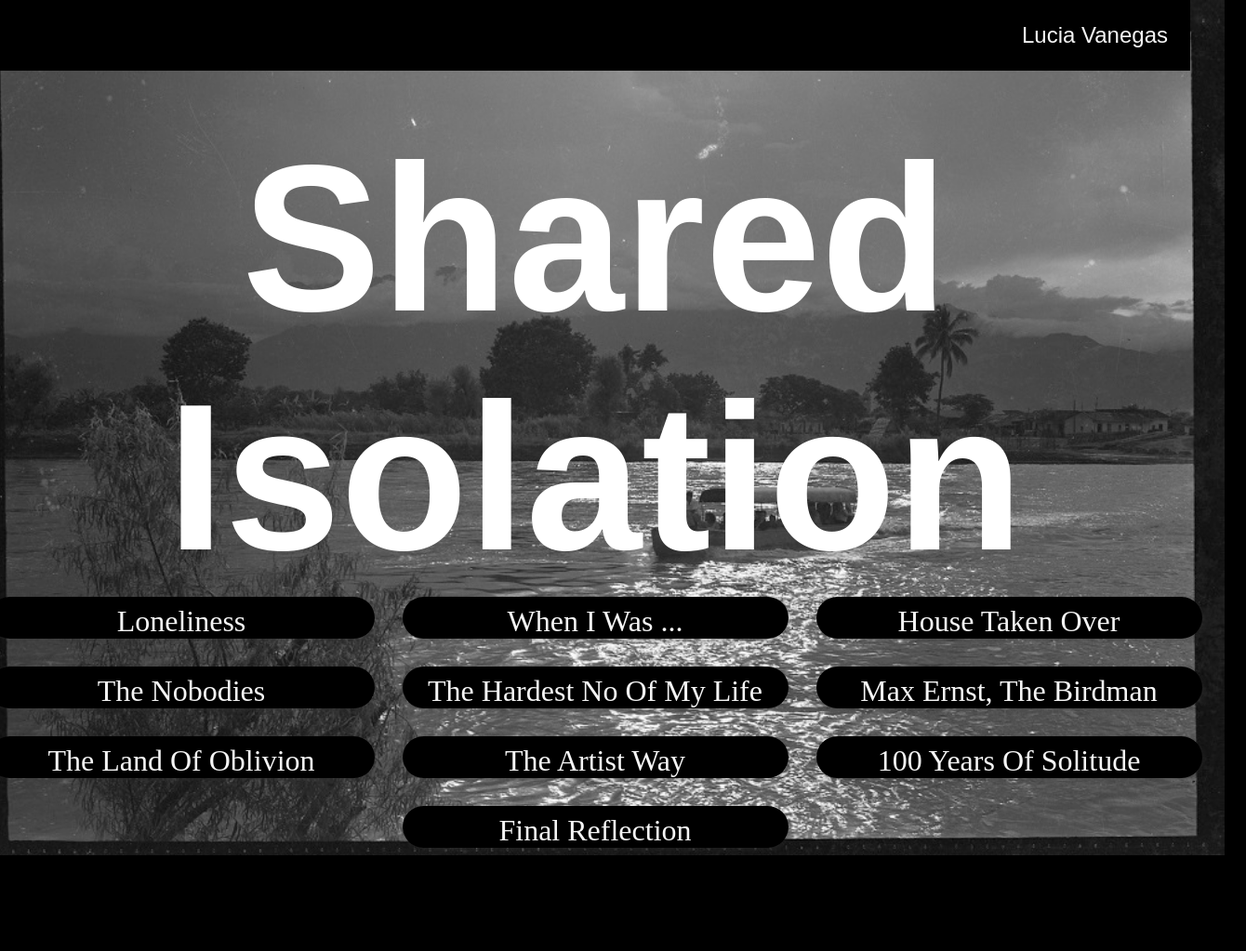
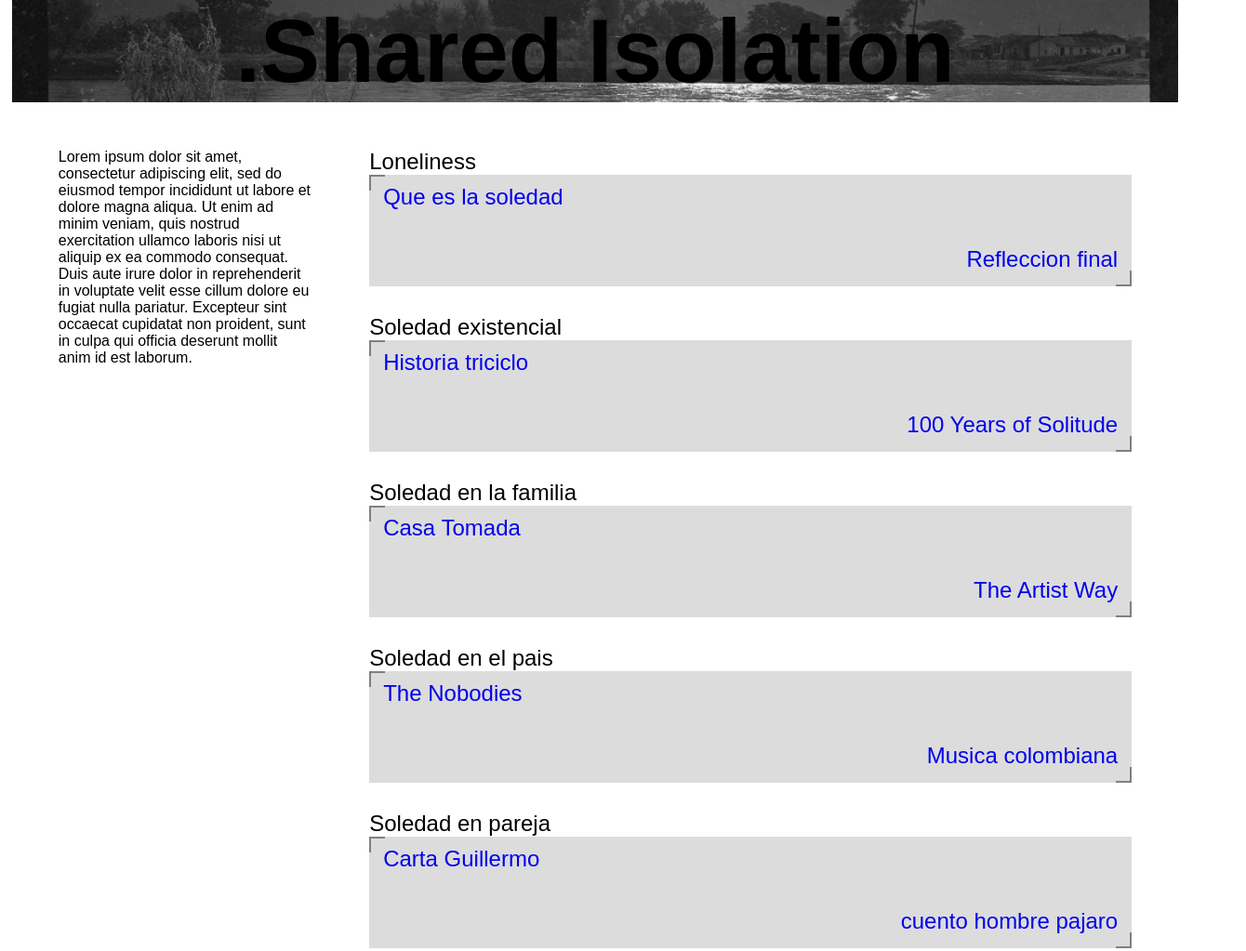
Before and after one commit to luciav416/luciav416.github.io, a plain HTML site: page index.html in a window 1280 px wide. Shown: the top 1023 px of the page at 93% size, 1340 px wide, since content can reach past the window. Before the commit the page ends 920 px from the top, so only its background shows below. Drawn offline with Linux system fonts and the light colour scheme; a web font is replaced by a local one.

Commit message:
30 nov
Co-Authored-By: Andrea Lucia Vanegas Castro <vanea718@newschool.edu>

```diff
--- a/index.html
+++ b/index.html
@@ -1,5 +1,6 @@
 <!DOCTYPE html>
 <html>
+
 <head>
     <meta charset="utf-8">
     <meta http-equiv="X-UA-Compatible" content="IE=edge">
@@ -11,31 +12,88 @@
 </head>
 
 <body>
-        <div class="content">
-            <div class="banner">
-                <p id="author">Lucia Vanegas</p>
+    <div id="container">
+        <header id="shrink-header">
+            <h1>
+                .Shared Isolation
+            </h1>
+            <div id="scroll-text">
+                <p>
+                    (Scroll)
+                </p>
             </div>
+        </header>
+        <main>
+            <aside id="text-information">
+                <p>
+                    Lorem ipsum dolor sit amet, consectetur adipiscing elit, sed do eiusmod tempor incididunt ut labore et dolore magna aliqua. Ut enim ad minim veniam, quis nostrud exercitation ullamco laboris nisi ut                     aliquip ex ea commodo consequat. Duis aute irure dolor in reprehenderit in voluptate velit esse cillum dolore eu fugiat nulla pariatur. Excepteur sint occaecat cupidatat non proident, sunt in culpa qui officia deserunt mollit anim id est laborum.
+                </p>
+            </aside>
+            <section id="entries">
+                <article class="entry-box">
+                    <div class="entries-title">
+                        <h2>
+                            Loneliness
+                        </h2>
+                    </div>
+                    <div class="entries-links">
+                        <a class="entry-a" href="entry-1/index.html">Que es la soledad</a>
+                        <a class="entry-b" href="entry-10/index.html">Refleccion final</a>
+                    </div>
+                </article>
+                <article class="entry-box" >
+                    <div class="entries-title">
+                        <h2>
+                            Soledad existencial
+                        </h2>
+                    </div>
+                    <div class="entries-links">
+                        <a class="entry-a" href="entry-2/index.html">Historia triciclo</a>
+                        <a class="entry-b" href="entry-9/index.html">100 Years of Solitude</a>
+                    </div>
+                </article>
+                <article class="entry-box">
+                    <div class="entries-title">
+                        <h2>
+                            Soledad en la familia
+                        </h2>
+                    </div>
+                    <div class="entries-links">
+                        <a class="entry-a" href="entry-3/index.html">Casa Tomada</a>
+                        <a class="entry-b" href="entry-5/index.html">The Artist Way</a>
+                    </div>
+                </article>
+                <article class="entry-box">
+                    <div class="entries-title">
+                        <h2>
+                            Soledad en el pais
+                        </h2>
+                    </div>
+                    <div class="entries-links">
+                        <a class="entry-a" href="entry-8/index.html">The Nobodies</a>
+                        <a class="entry-b" href="entry-7/index.html">Musica colombiana</a>
+                    </div>
+                </article>
+                <article class="entry-box">
+                    <div class="entries-title">
+                        <h2>
+                            Soledad en pareja
+                        </h2>
+                    </div>
+                    <div class="entries-links">
+                        <a class="entry-a" href="entry-4/index.html">Carta Guillermo</a>
+                        <a class="entry-b" href="entry-6/index.html">cuento hombre pajaro</a>
+                    </div>
+                </article>
+            </section>
+        </main>
+        <footer>
+            <p id="my-name">
+                Lucia Vanegas
+            </p>
+        </footer>
+    </div>
+    <script src="script.js" async defer></script>
+</body>
 
-            <div class="header">
-                <h1>
-                    Sha<span id="r">r</span>ed Isolation
-                </h1>
-            </div>
-
-            <div class="entries">
-                <a href="entry-1/index.html">Loneliness</a>
-                <a href="entry-2/index.html">When I was ...</a>
-                <a href="entry-3/index.html">House Taken Over</a>
-                <a href="entry-8/index.html">The Nobodies</a>
-                <a href="entry-4/index.html">The hardest no of my life</a>
-                <a href="entry-6/index.html">Max Ernst, the Birdman</a>
-                <a href="entry-7/index.html">The Land Of Oblivion</a>
-                <a href="entry-5/index.html">The Artist Way</a>
-                <a href="entry-9/index.html">100 Years of Solitude</a>
-                <a href="entry-10/index.html">Final Reflection</a>
-            </div>
-        </div>
-
-        <script src="script.js"></script>
-    </body>
 </html>
--- a/style.css
+++ b/style.css
@@ -1,99 +1,201 @@
-html{
-    font-size: 16px;
+html,
+body {
+    display: flex;
+    justify-content: center;
+    margin: 0;
+    padding: 0;
+    /* https://fonts.adobe.com/fonts/old-claude-lp */
+    font-family: "old-claude-lp-regular", sans-serif;
+    font-weight: 400;
+    font-style: normal;
 }
 
-body{
-    background-color: black;
-    background-image: url(../luciav416.github.io/assets/Imagen_rio-magdalena.jpg);
-    background-origin: border-box;
-    background-size: cover;
-    background-position-x: center;
-    background-repeat: no-repeat;
+* {
+    margin: 0;
 }
 
-.banner{
-    height: auto;
-    width: 100%;
-    box-sizing: border-box;
-    background-color: black;
-    text-align: end;
-    position: fixed;
-    top: 0;
+#container {
+    display: flex;
+    flex-direction: column;
+    width: 98vw;
 }
 
-#author{
-    margin-right: 24px;
-    font-family: "old-claude-lp-expert", sans-serif;
+#full-header {
+    background-color: grey;
+    background-image: url(./assets/Imagen_rio-magdalena.jpg);
+    background-size: cover;
+    display: flex;
+    flex-direction: column;
+    justify-content: center;
+    align-items: center;
+    height: 100vh;
+    width: 100%;
+    color: white;
+}
+
+#shrink-header {
+    background-color: grey;
+    background-image: url(./assets/Imagen_rio-magdalena.jpg);
+    background-size: cover;
+    background-position: 0;
+
+}
+
+h1 {
+    /* https://fonts.adobe.com/fonts/p22-zaner */
+    font-family: p22-zaner-pro-three, sans-serif;
+    font-style: normal;
+    font-weight: 700;
+    /* Variaciones */
+    font-variant-ligatures: common-ligatures;
+    -moz-font-feature-settings: "liga", "clig";
+    -webkit-font-feature-settings: "liga", "clig";
+    font-feature-settings: "liga", "clig";
+    /* Estilo */
+    /* font-size: 14rem; */
+    font-size: 6rem;
+    text-align: center;
+}
+
+#scroll-text {
+    /* https://fonts.adobe.com/fonts/old-claude-lp */
+    font-family: old-claude-lp-expert, sans-serif;
+    font-style: normal;
+    font-weight: 400;
+    position: absolute;
+    bottom: 20px;
+    animation: fade-in-out 5s infinite;
+    font-size: 1.2rem;
+}
+
+@keyframes fade-in-out {
+
+    0%,
+    100% {
+        opacity: 0;
+    }
+
+    50% {
+        opacity: 1;
+    }
+}
+
+#hide-scroll {}
+
+main {
+    display: flex;
+    justify-content: center;
+    gap: 60px;
+    margin: 50px;
+}
+
+#text-information {
+    width: 360px;
+}
+
+#entries {
+    display: flex;
+    flex-direction: column;
+    gap: 30px;
+}
+
+.entry-box {
+    transition: 0.4s;
+}
+
+h2 {
+    font-family: "charcuterie-deco", sans-serif;
     font-weight: 400;
     font-style: normal;
     font-size: 1.5rem;
-    color: whitesmoke;
+    transition: 0.4s;
 }
 
-.content{
+.entry-box:hover h2 {
+    letter-spacing: 3px;
+    font-size: 2rem;
+}
+
+.entries-links {
+    width: 800px;
+    height: 100px;
+    position: relative;
+    transition: 0.4s;
+    position: relative;
+    overflow: visible;
+    background-color: gainsboro;
+    padding: 10px;
+}
+
+.entry-box:hover .entries-links {
+    height: 150px;
+}
+
+.entries-links::before {
+    content: '';
+    position: absolute;
+    top: 0;
+    left: 0;
+    width: 15px;
+    height: 15px;
+    border-top: 2px solid grey;
+    border-left: 2px solid grey;
+    transition: all 0.4s ease;
+}
+
+.entries-links:hover::before {
+    width: 100%;
+    height: 100%;
+}
+
+.entries-links::after {
+    content: '';
+    position: absolute;
+    bottom: 0;
+    right: 0;
+    width: 15px;
+    height: 15px;
+    border-bottom: 2px solid grey;
+    border-right: 2px solid grey;
+    transition: all 0.4s ease;
+}
+
+.entries-links:hover::after {
+    width: 100%;
+    height: 100%;
+}
+
+a {
+    display: block;
+    font-size: 1.5rem;
+    text-decoration: none;
+    transition: 0.4s;
+}
+
+.entry-box:hover a {}
+
+
+.entry-a {
+    position: absolute;
+    top: 10px;
+    left: 15px;
+    transition: 0.4s;
+}
+
+.entry-b {
+    position: absolute;
+    bottom: 15px;
+    right: 15px;
+    transition: 0.4s;
+}
+
+footer {
+    height: 50px;
+    background-color: grey;
     display: flex;
-    flex-direction: column;
     align-items: center;
 }
 
-.header{
-    display: flex;
-    justify-content: center;
-    width: 1400px;
-    margin-top: 120px;
+#my-name {
+    margin-left: 15px;
 }
-
-h1{
-    font-family: "p22-zaner-pro-three", sans-serif;
-    font-variant-ligatures: contextual;
-    -moz-font-feature-settings: "calt";
-    -webkit-font-feature-settings: "calt";
-    font-feature-settings: "calt";
-    -moz-font-feature-settings: "ss01";
-    -webkit-font-feature-settings: "ss01";
-    font-feature-settings: "ss01";
-    font-size: 14rem;
-    color: white;
-    margin: 0;
-    text-align: center;
-}
-#r{
-    -moz-font-feature-settings: "salt";
-    -webkit-font-feature-settings: "salt";
-    font-feature-settings: "salt";
-}
-
-.entries{
-    display: flex;
-    width: 1400px;
-    flex-wrap: wrap;
-    justify-content: center;
-    gap: 30px;
-
-}
-
-a{
-    width: 415px;
-    height: auto;
-    font-family: "warnock-pro-caption", serif;
-    font-size: 2rem;
-    display: flex;
-    justify-content: center;
-    align-items: center;
-    text-align: center;
-    text-decoration: none;
-    border-radius: 45px;
-    box-shadow: 2px 2px 5px rgba(56, 56, 56, 0.3);
-    transition: "background-color" 0.3s ease;
-    background-color: black;
-    color: whitesmoke;
-    text-transform: capitalize;
-    padding-top: 8px;
-}
-
-a:hover{
-    background-color: #F2F2F2;
-    color: black;
-    transition-duration: 1.2s;
-    transition-timing-function: linear;
-}
```
Also changed, not shown: script.js (+12 -0 lines), 2 other files. Lines whose indentation alone changed are shown as unchanged.
